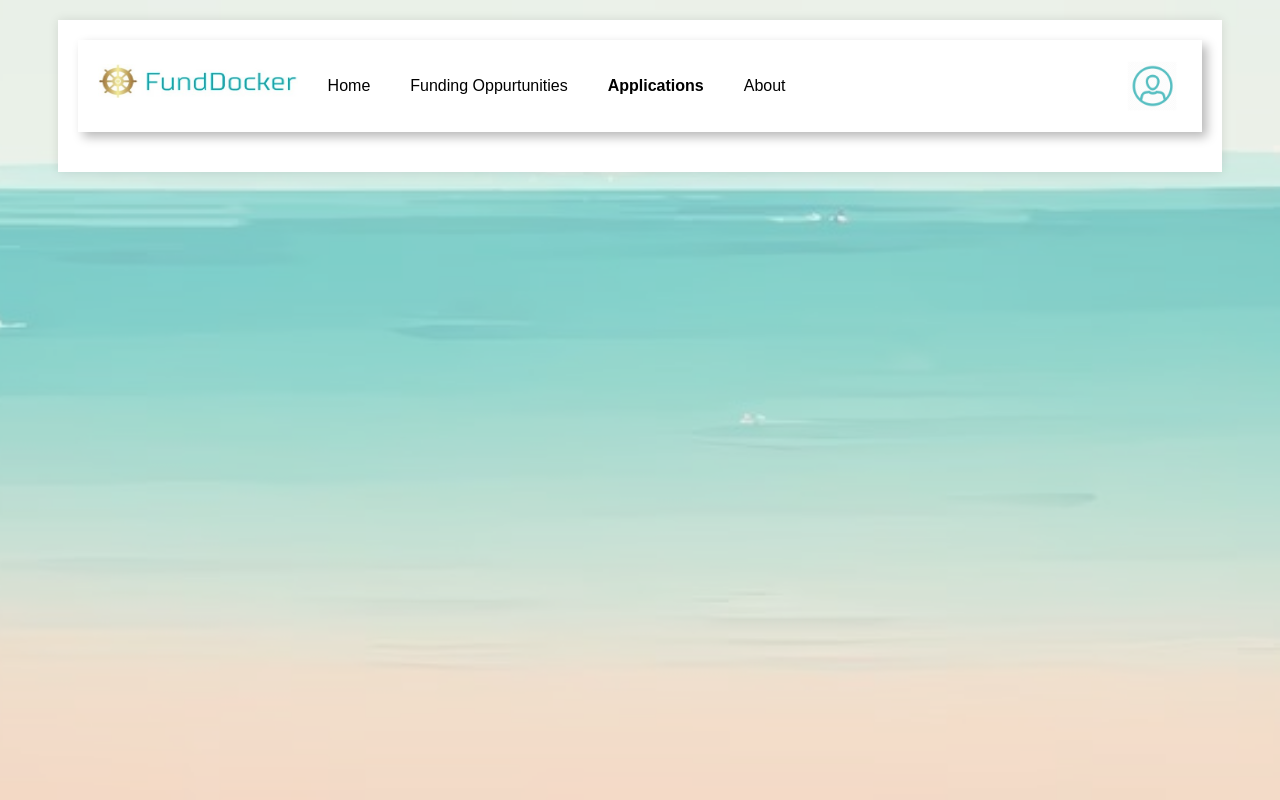
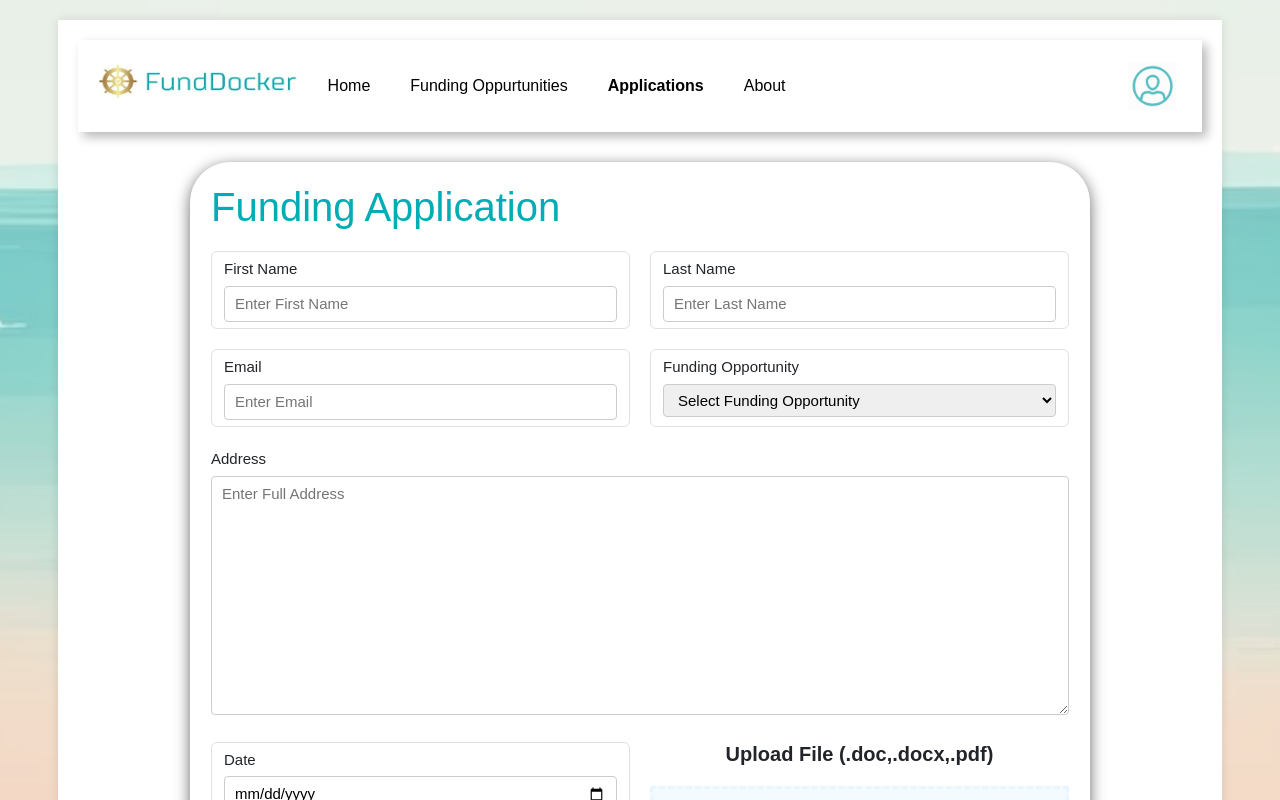
Before and after one commit to Vin1632/funding-management, a React (Create React App) app: page /UsersDashboard in a window 1280 px wide. Both pictures are taken after a click on the button "Applications". Shown: the top 800 px of the page. Built offline with nearby package versions, Linux system fonts and the light colour scheme; no server answers.

Commit message:
New Files added

```diff
--- a/public/index.html
+++ b/public/index.html
@@ -5,6 +5,7 @@
     <link rel="icon" href="%PUBLIC_URL%/favicon.ico" />
     <meta name="viewport" content="width=device-width, initial-scale=1" />
     <meta name="theme-color" content="#000000" />
+    <link rel="stylesheet" href="https://cdnjs.cloudflare.com/ajax/libs/font-awesome/4.7.0/css/font-awesome.min.css">
     <meta
       name="description"
       content="Web site created using create-react-app"
--- a/src/components/Users-dashboard/Applications.js
+++ b/src/components/Users-dashboard/Applications.js
@@ -1,13 +1,127 @@
 import React, { useState, useEffect } from "react";
+import "../../styles/Applications.css";
+import cloud from '../../assets/cloud-img.png';
+import file from '../../assets/file-img.png';
+import tick from '../../assets/done_FILL0_wght400_GRAD0_opsz24.svg';
+import cross from '../../assets/close_FILL0_wght400_GRAD0_opsz24.svg';
 import app from "../../firebase.js";
 
 const Applications = () => {
+  window.addEventListener("load",()=> {
+    const input = document.getElementById("upload");
+    const filewrapper = document.getElementById("filewrapper");
+
+    input.addEventListener("change", (e)=> {
+      let fileName = e.target.files[0].name;
+      let filetype = e.target.value.split(".").pop();
+      console.log(fileName);
+    })
+
+    const fileshow = (fileName, filetype) => {
+      const showfileboxElem = document.createElement("div");
+      showfileboxElem.classList.add("showfilebox");
+      const leftElem = document.createElement("div");
+      leftElem.classList.add("left");
+      const fileTypeElem = document.createElement("span");
+      fileTypeElem.classList.add("filetype");
+      fileTypeElem.innerHTML = filetype;
+      leftElem.append(fileTypeElem);
+      const filetitleElem = document.createElement("p");
+      filetitleElem.innerHTML = fileName;
+      leftElem.append(filetitleElem);
+      showfileboxElem.append(leftElem);
+      const rightElem = document.createElement("div");
+      rightElem.classList.add("right");
+      showfileboxElem.append(rightElem);
+      const crossElem = document.createElement("span");
+      crossElem.innerHTML = "&#215;";
+      rightElem.append(crossElem);
+      filewrapper.append(showfileboxElem);
+
+      crossElem.addEventListener("click",()=> {
+        filewrapper.removeChild(showfileboxElem);
+      } )
+    }
+  })
 
   return (
-    <div>
+    <div class="apply-container">
+      <div class="apply-box">
+        <h1>Funding Application</h1>
+
+        <form action="">
+          <div class="form-container">
+            <div class="form-control">
+              <label for="first-name">First Name</label>
+              <input type="text" id="first-name" name="first-name" placeholder="Enter First Name"></input>
+            </div>
+
+            <div class="form-control">
+              <label for="last-name">Last Name</label>
+              <input type="text" id="last-name" name="last-name" placeholder="Enter Last Name"></input>
+            </div>
+
+            <div class="form-control">
+              <label for="email">Email</label>
+              <input type="email" id="email" name="email" placeholder="Enter Email"></input>
+            </div>
+
+            <div class="form-control">
+              <label for="funding-opportunity">Funding Opportunity</label>
+              <select name="funding-opporunity" id="funding-opportunity">
+                <option value="">Select Funding Opportunity</option>
+                <option value="ad-1">Advert 1</option>
+                <option value="ad-2">Advert 2</option>
+                <option value="ad-3">Advert 3</option>
+                <option value="ad-4">Advert 4</option>
+                <option value="ad-5">Advert 5</option>
+                <option value="ad-6">Advert 6</option>
+              </select>
+            </div>
+
+            <div class="textarea-control">
+              <label for="address">Address</label>
+              <textarea name="address" id="" cols="30" rows="10" placeholder="Enter Full Address"></textarea>
+            </div>
+
+            <div class="form-control">
+              <label for="date">Date</label>
+              <input type="date" id="first-name" name="first-name"></input>
+            </div>
+
+            <div class="upload-box">
+              <h2 class="upload-area-title">Upload File (.doc,.docx,.pdf)</h2>
+                <input type="file" id="upload" accept=".doc,.docx,.pdf" hidden></input>
+                <label for="upload" class="uploadlabel">
+                  <span><i class="fa fa-cloud-upload"></i></span>
+                  <p>Click to Upload</p>
+              </label>
+            </div>
+
+            <div id="filewrapper">
+              <h5 class="uploaded">Uploaded Documents</h5>
+              {/*<div class="showfilebox">
+                <div class="left">
+                  <span class="filetype">PDF</span>
+                  <p>Ravi Web.pdf</p>
+                </div>
+                <div class="right">
+                  <span>&#215;</span>
+                </div>
+              </div>*/}
+            </div>
+
+            <div class="button-container">
+              <button type="submit">Apply Now</button>
+            </div>
+
+          </div>
+        </form>
+      </div>
 
     </div>
   );
+
 };
 
 export default Applications;
--- /dev/null
+++ b/src/styles/Applications.css
@@ -0,0 +1,167 @@
+.apply-container {
+    max-width: 900px;
+    margin: 0px auto;
+}
+
+.apply-container .apply-box {
+    max-width: 950px;
+    padding: 20px;
+    margin: 0px auto;
+    margin-top: 30px;
+    border: 1px solid white;
+    background: white;
+    box-shadow: 0 4px 15px rgb(105, 105, 105);
+    border-radius: 40px;
+}
+
+.apply-container .apply-box h1 {
+    color: #00ADB5;
+}
+.apply-container .form-container,
+.apply-container .drop-container{
+    margin-top: 20px;
+    display: grid;
+    grid-template-columns: repeat(auto-fit, minmax(300px, 1fr));
+    gap: 20px;
+}
+
+.apply-container .form-control {
+    display: flex;
+    flex-direction: column;
+}
+
+.apply-container label {
+    font-size: 15px;
+    margin-bottom: 5px;
+}
+
+.apply-container input,
+.apply-container select,
+.apply-container textarea {
+    padding: 6px 10px;
+    border: 1px solid #ccc;
+    border-radius: 4px;
+    font-size: 15px;
+}
+
+.apply-container input:focus,
+.apply-container select:focus,
+.apply-container textarea:focus {
+    outline-color: #00ADB5;
+}
+
+.apply-container .button-container {
+    display: flex;
+    justify-content: flex-end;
+    margin-top: 20px;
+}
+
+.apply-container button {
+    background-color: #00ADB5;
+    border: transparent solid 2px;
+    color: white;
+    border-radius: 8px;
+}
+
+.apply-container button:hover {
+    background-color: #007b81;
+    border: 2px solid #00ADB5 ;
+    transition: 0.3s ease-out;
+    cursor: pointer;
+}
+
+.apply-container .textarea-control {
+    grid-column: 1/ span 2;
+}
+
+.apply-container .textarea-control textarea {
+    width: 100%;
+}
+
+/*Upload Docs styles*/
+.uploaded {
+    margin: 30px 0;
+    font-size: 16px;
+    font-weight: 700;
+    color: #a5a5a5;
+}
+
+.upload-area-title {
+    text-align: center;
+    margin-bottom: 20px;
+    font-size: 20px;
+    font-weight: 600;
+}
+
+.uploadlabel {
+    width: 100%;
+    min-height: 100px;
+    background: #18a7ff0d;
+    display: flex;
+    flex-direction: column;
+    justify-content: center;
+    align-items: center;
+    border: 3px dashed #18a7ff0d;
+    cursor: pointer;
+}
+
+.uploadlabel span {
+    font-size: 50px;
+    color: #00ADB5;
+}
+
+
+.uploaded .showfilebox {
+    display: flex;
+    align-items: center;
+    justify-content: space-between;
+    margin: 10px 0;
+    padding: 10px 15px;
+    box-shadow: #0000000d 0px 0px 0px 1px,
+    #d1d5db3d 0px 0px 0px 1px inset;
+}
+
+.uploaded .showfilebox .left {
+    display: flex;
+    align-items: center;
+    flex-wrap: wrap;
+    gap: 10px;
+}
+
+.filetype {
+    background: #00ADB5;
+    color: #fff;
+    padding: 5px 15px;
+    font-size: 16px;
+    text-transform: capitalize;
+    font-weight: 700;
+    border-radius: 3px;
+    -webkit-border-radius: 3px;
+    -moz-border-radius: 3px;
+    -ms-border-radius: 3px;
+    -o-border-radius: 3px;
+}
+
+.uploaded .left p {
+    font-weight: 600;
+    font-size: 16px;
+    margin: 0;
+}
+
+.uploaded .right span{
+    background: #00ADB5;
+    color: #fff;
+    width: 20px;
+    height: 20px;
+    font-size: 20px;
+    line-height: 20px;
+    display: inline-block;
+    text-align: center;
+    font-weight: 700;
+    cursor: pointer;
+    border-radius: 50%;
+    -webkit-border-radius: 50%;
+    -moz-border-radius: 50%;
+    -ms-border-radius: 50%;
+    -o-border-radius: 50%;
+}
```
